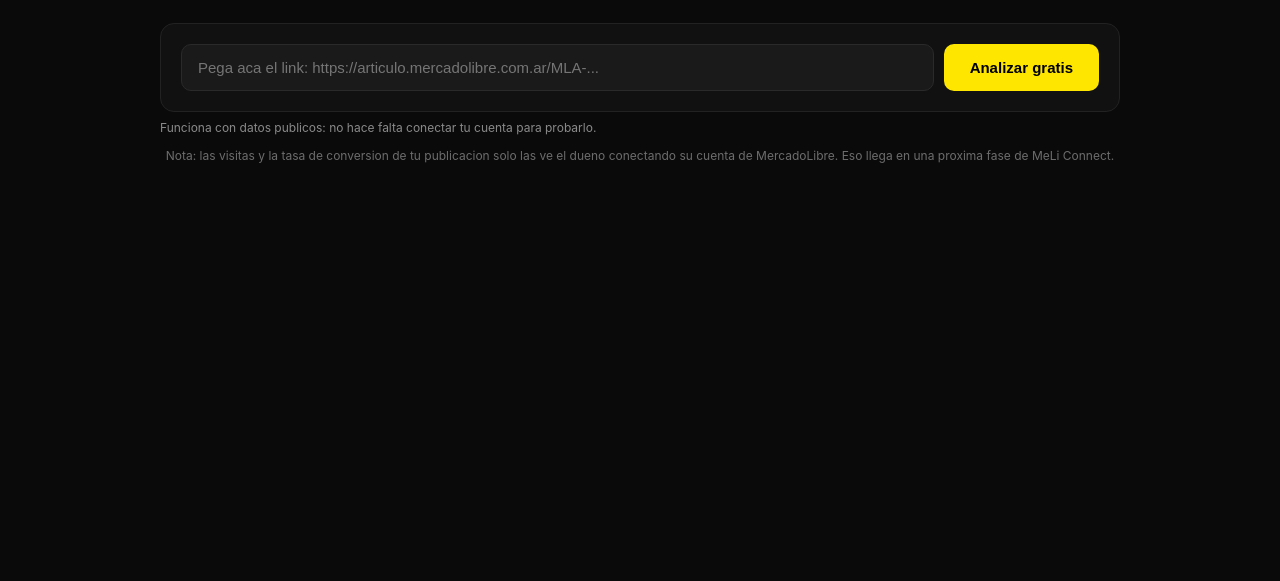
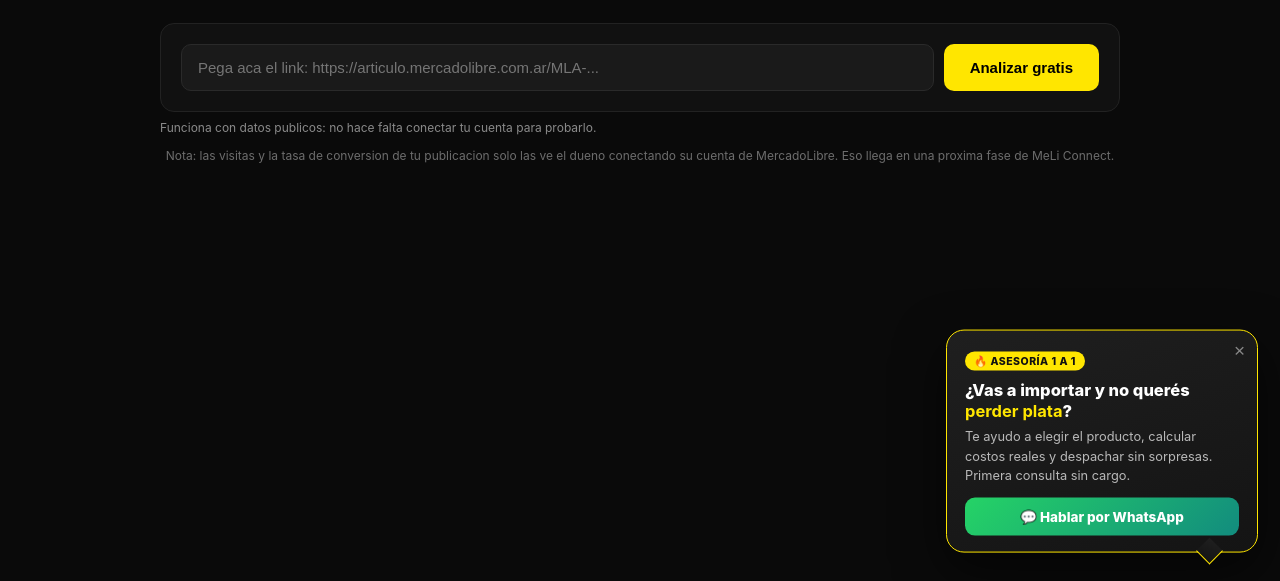
Before and after one commit to matiasezequielpereira4340-sudo/productfinder-ia, a website: page analizador.html in a window 1280 px wide. Shown: the part 219-800 px from the top of the page. Drawn offline with Linux system fonts and the light colour scheme.

Commit message:
Menu unificado + CTA Asesoria + globo promocional (analizador)

```diff
--- a/analizador.html
+++ b/analizador.html
@@ -102,8 +102,10 @@
     @media (max-width:760px){.mnav{position:absolute;top:58px;left:0;right:0;flex-direction:column;background:#0d0d0d;border-bottom:2px solid #FFE600;padding:8px;gap:4px;display:none;overflow:visible;}.mnav.show{display:flex;}.mnav-toggle{display:block;}}
 </style>
 
+
+
   <style id="mc-nav-css">
-  .mc-nav{position:sticky;top:0;z-index:1000;display:flex;align-items:center;gap:22px;background:linear-gradient(180deg,#141414 0%,#0d0d0d 100%);border-bottom:2px solid #FFE600;padding:0 20px;height:60px;box-shadow:0 4px 18px rgba(0,0,0,.45);}
+  .mc-nav{position:sticky;top:0;z-index:1000;display:flex;align-items:center;gap:20px;background:linear-gradient(180deg,#141414 0%,#0d0d0d 100%);border-bottom:2px solid #FFE600;padding:0 20px;height:60px;box-shadow:0 4px 18px rgba(0,0,0,.45);}
   .mc-brand{display:flex;align-items:center;gap:9px;color:#FFE600;font-weight:800;font-size:18px;text-decoration:none;white-space:nowrap;letter-spacing:.2px;}
   .mc-brand-ico{display:inline-flex;width:30px;height:30px;align-items:center;justify-content:center;background:#FFE600;color:#111;border-radius:8px;font-size:16px;}
   .mc-menu{display:flex;align-items:center;gap:4px;flex:1;}
@@ -113,7 +115,7 @@
   .mc-link.active{background:#FFE600;color:#111;}
   .mc-caret{font-size:10px;opacity:.7;transition:transform .15s;}
   .mc-item:hover .mc-caret{transform:rotate(180deg);}
-  .mc-drop{position:absolute;top:calc(100% + 8px);left:0;min-width:250px;background:#1a1a1a;border:1px solid #2e2e2e;border-radius:12px;padding:7px;box-shadow:0 12px 30px rgba(0,0,0,.55);opacity:0;visibility:hidden;transform:translateY(-6px);transition:.16s;}
+  .mc-drop{position:absolute;top:calc(100% + 8px);left:0;min-width:252px;background:#1a1a1a;border:1px solid #2e2e2e;border-radius:12px;padding:7px;box-shadow:0 12px 30px rgba(0,0,0,.55);opacity:0;visibility:hidden;transform:translateY(-6px);transition:.16s;}
   .mc-item:hover .mc-drop{opacity:1;visibility:visible;transform:translateY(0);}
   .mc-drop a{display:flex;align-items:flex-start;gap:10px;padding:9px 11px;border-radius:8px;color:#e6e6e6;text-decoration:none;transition:.13s;}
   .mc-drop a:hover{background:#2a2a2a;}
@@ -124,19 +126,37 @@
   .mc-dt span{font-size:11.5px;color:#9a9a9a;margin-top:1px;}
   .mc-sechead{font-size:10.5px;letter-spacing:.8px;text-transform:uppercase;color:#FFE600;padding:6px 11px 3px;font-weight:800;}
   .mc-right{display:flex;align-items:center;gap:12px;}
+  .mc-cta{display:flex;align-items:center;gap:7px;background:linear-gradient(135deg,#25D366,#128C7E);color:#fff!important;font-weight:800;font-size:13.5px;padding:9px 15px;border-radius:9px;text-decoration:none;white-space:nowrap;box-shadow:0 3px 12px rgba(37,211,102,.4);position:relative;transition:.15s;}
+  .mc-cta:hover{transform:translateY(-1px);box-shadow:0 5px 18px rgba(37,211,102,.55);}
+  .mc-cta .mc-pulse{position:absolute;top:-3px;right:-3px;width:11px;height:11px;background:#FFE600;border-radius:50%;animation:mcpulse 1.8s infinite;}
+  @keyframes mcpulse{0%{box-shadow:0 0 0 0 rgba(255,230,0,.7)}70%{box-shadow:0 0 0 9px rgba(255,230,0,0)}100%{box-shadow:0 0 0 0 rgba(255,230,0,0)}}
   .mc-user{display:flex;align-items:center;gap:8px;color:#cfcfcf;font-size:13px;}
   .mc-avatar{width:30px;height:30px;border-radius:50%;background:#FFE600;color:#111;display:flex;align-items:center;justify-content:center;font-weight:800;font-size:13px;}
   .mc-logout{background:#242424;border:1px solid #383838;color:#eaeaea;font-size:13px;font-weight:600;padding:8px 14px;border-radius:8px;cursor:pointer;transition:.13s;}
   .mc-logout:hover{background:#3a1414;border-color:#a33;color:#ff9a9a;}
   .mc-toggle{display:none;background:none;border:0;color:#FFE600;font-size:26px;cursor:pointer;}
-  @media(max-width:900px){
-   .mc-menu{position:fixed;top:60px;left:0;right:0;bottom:0;flex-direction:column;align-items:stretch;background:#0d0d0d;padding:12px;gap:2px;overflow-y:auto;display:none;}
+  @media(max-width:960px){
+   .mc-menu{position:fixed;top:60px;left:0;right:0;bottom:0;flex-direction:column;align-items:stretch;background:#0d0d0d;padding:12px;gap:2px;overflow-y:auto;display:none;z-index:1001;}
    .mc-menu.show{display:flex;}
    .mc-drop{position:static;opacity:1;visibility:visible;transform:none;box-shadow:none;border:0;background:#151515;margin:2px 0 6px;}
-   .mc-caret{display:none;}
-   .mc-toggle{display:block;}
-   .mc-user .mc-uname{display:none;}
+   .mc-caret{display:none;}.mc-toggle{display:block;}.mc-user .mc-uname{display:none;}.mc-cta span:not(.mc-pulse){display:none;}
   }
+  .mc-balloon{position:fixed;right:22px;bottom:22px;z-index:1200;width:312px;background:linear-gradient(160deg,#1f1f1f,#141414);border:1px solid #FFE600;border-radius:18px;padding:18px 18px 16px;box-shadow:0 18px 50px rgba(0,0,0,.6);transform:translateY(160%);opacity:0;transition:transform .5s cubic-bezier(.16,1,.3,1),opacity .4s;}
+  .mc-balloon.show{transform:translateY(0);opacity:1;animation:mcfloat 4s ease-in-out infinite 1.2s;}
+  @keyframes mcfloat{0%,100%{transform:translateY(0)}50%{transform:translateY(-7px)}}
+  .mc-balloon::after{content:"";position:absolute;bottom:-9px;right:38px;width:18px;height:18px;background:linear-gradient(160deg,#1f1f1f,#141414);border-right:1px solid #FFE600;border-bottom:1px solid #FFE600;transform:rotate(45deg);}
+  .mc-bl-close{position:absolute;top:10px;right:12px;background:none;border:0;color:#888;font-size:19px;cursor:pointer;line-height:1;}
+  .mc-bl-close:hover{color:#fff;}
+  .mc-bl-badge{display:inline-block;background:#FFE600;color:#111;font-size:10.5px;font-weight:800;letter-spacing:.5px;padding:3px 9px;border-radius:20px;text-transform:uppercase;margin-bottom:9px;}
+  .mc-bl-title{color:#fff;font-size:16.5px;font-weight:800;line-height:1.25;margin:0 0 6px;}
+  .mc-bl-title b{color:#FFE600;}
+  .mc-bl-text{color:#b9b9b9;font-size:12.8px;line-height:1.5;margin:0 0 13px;}
+  .mc-bl-btn{display:flex;align-items:center;justify-content:center;gap:7px;background:linear-gradient(135deg,#25D366,#128C7E);color:#fff;font-weight:800;font-size:13.5px;padding:11px;border-radius:10px;text-decoration:none;transition:.15s;}
+  .mc-bl-btn:hover{filter:brightness(1.08);transform:translateY(-1px);}
+  .mc-bltab{position:fixed;right:22px;bottom:22px;z-index:1190;display:none;align-items:center;gap:8px;background:linear-gradient(135deg,#25D366,#128C7E);color:#fff;font-weight:800;font-size:13px;padding:12px 17px;border-radius:30px;box-shadow:0 8px 24px rgba(0,0,0,.45);cursor:pointer;border:0;animation:mcpop .4s;}
+  .mc-bltab:hover{filter:brightness(1.08);}
+  @keyframes mcpop{from{transform:scale(.7);opacity:0}to{transform:scale(1);opacity:1}}
+  @media(max-width:520px){.mc-balloon{right:12px;left:12px;width:auto;}}
   </style>
 </head>
 <body>
@@ -166,11 +186,20 @@
       <div class="mc-item" id="mcAdminItem" style="display:none"><a href="admin.html" class="mc-link">&#128081; Admin</a></div>
     </nav>
     <div class="mc-right">
+      <a class="mc-cta" href="https://wa.me/541160374306" target="_blank" rel="noopener">&#128640; Asesor&iacute;a<span class="mc-pulse"></span></a>
       <div class="mc-user"><span class="mc-avatar" id="mcAvatar">?</span><span class="mc-uname" id="mcUname">invitado</span></div>
       <button class="mc-logout" id="mcLogout" type="button">Salir</button>
     </div>
     <button class="mc-toggle" id="mcToggle" aria-label="Menu">&#9776;</button>
   </header>
+  <div class="mc-balloon" id="mcBalloon">
+    <button class="mc-bl-close" id="mcBlClose" aria-label="Cerrar">&times;</button>
+    <span class="mc-bl-badge">&#128293; Asesor&iacute;a 1 a 1</span>
+    <p class="mc-bl-title">&iquest;Vas a importar y no quer&eacute;s <b>perder plata</b>?</p>
+    <p class="mc-bl-text">Te ayudo a elegir el producto, calcular costos reales y despachar sin sorpresas. Primera consulta sin cargo.</p>
+    <a class="mc-bl-btn" href="https://wa.me/541160374306?text=Hola!%20Quiero%20asesor%C3%ADa%20para%20importar" target="_blank" rel="noopener">&#128172; Hablar por WhatsApp</a>
+  </div>
+  <button class="mc-bltab" id="mcBlTab">&#128172; Asesor&iacute;a gratis</button>
 
   <div class="wrap">
     <div class="hero">
@@ -356,5 +385,31 @@
     });
   })();
   </script>
+
+  <script>
+  (function(){
+    try{
+      var u = localStorage.getItem('pf_user') || 'invitado';
+      var role = localStorage.getItem('pf_role') || 'guest';
+      var un = document.getElementById('mcUname'); if(un) un.textContent = u;
+      var av = document.getElementById('mcAvatar'); if(av) av.textContent = (u.charAt(0)||'?').toUpperCase();
+      if(role === 'admin'){ var ai = document.getElementById('mcAdminItem'); if(ai) ai.style.display=''; }
+    }catch(e){}
+    var t = document.getElementById('mcToggle');
+    if(t) t.addEventListener('click', function(){ var m=document.getElementById('mcMenu'); if(m) m.classList.toggle('show'); });
+    var lo = document.getElementById('mcLogout');
+    if(lo) lo.addEventListener('click', function(){
+      try{ ['pf_user','pf_role','pf_expiry'].forEach(function(k){ localStorage.removeItem(k); }); }catch(e){}
+      window.location.href = 'index.html';
+    });
+    var bal=document.getElementById('mcBalloon'), tab=document.getElementById('mcBlTab'), cb=document.getElementById('mcBlClose'), dm=false;
+    try{ dm = localStorage.getItem('mc_promo_closed')==='1'; }catch(e){}
+    function op(){ if(tab) tab.style.display='none'; if(bal){ bal.style.display='block'; setTimeout(function(){ bal.classList.add('show'); },30);} }
+    function cl(){ if(bal) bal.classList.remove('show'); setTimeout(function(){ if(bal) bal.style.display='none'; if(tab) tab.style.display='flex'; },400); try{ localStorage.setItem('mc_promo_closed','1'); }catch(e){} }
+    if(cb) cb.addEventListener('click', cl);
+    if(tab) tab.addEventListener('click', function(){ try{ localStorage.removeItem('mc_promo_closed'); }catch(e){} op(); });
+    if(dm){ if(bal) bal.style.display='none'; if(tab) tab.style.display='flex'; } else { setTimeout(op, 1400); }
+  })();
+  </script>
 </body>
 </html>
```
